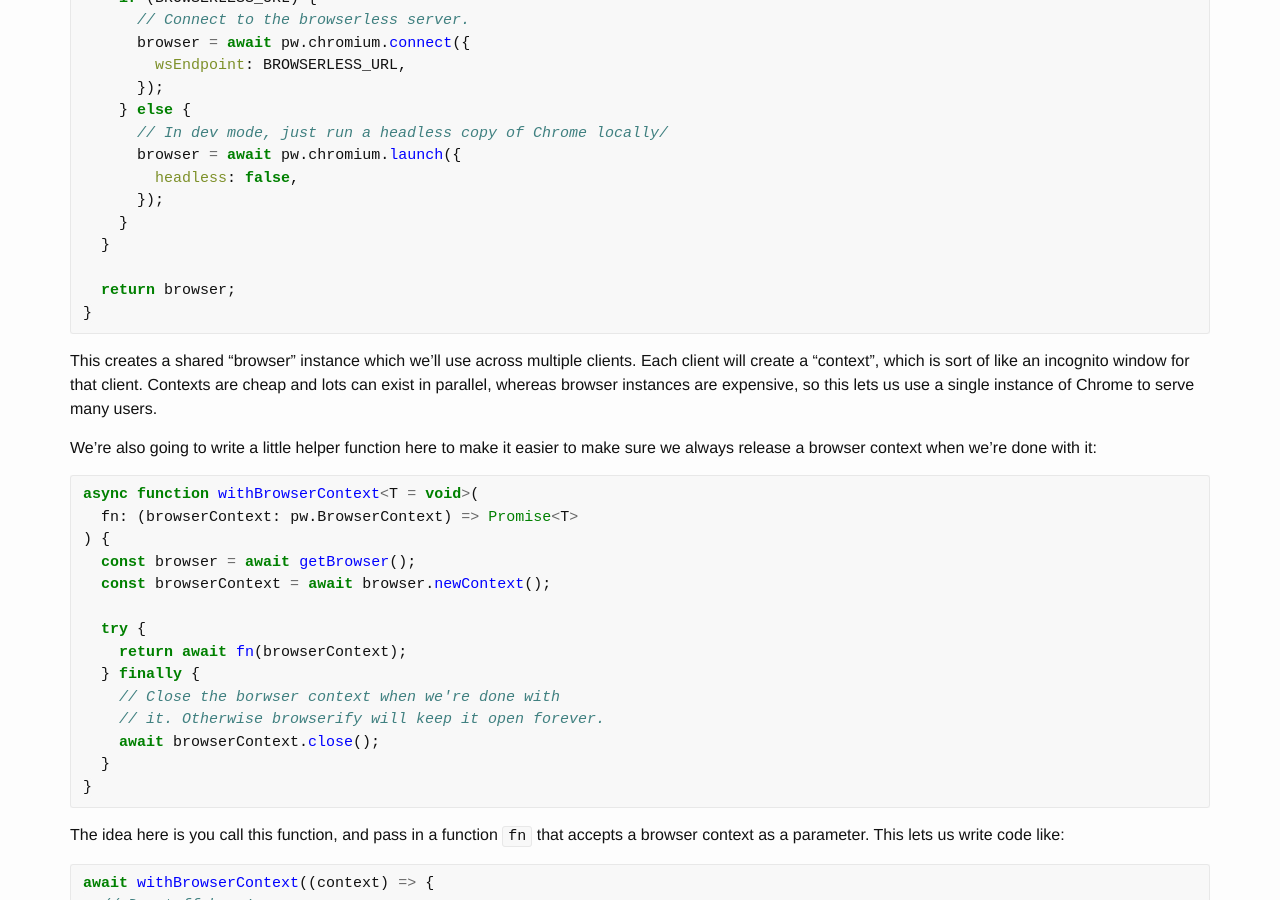
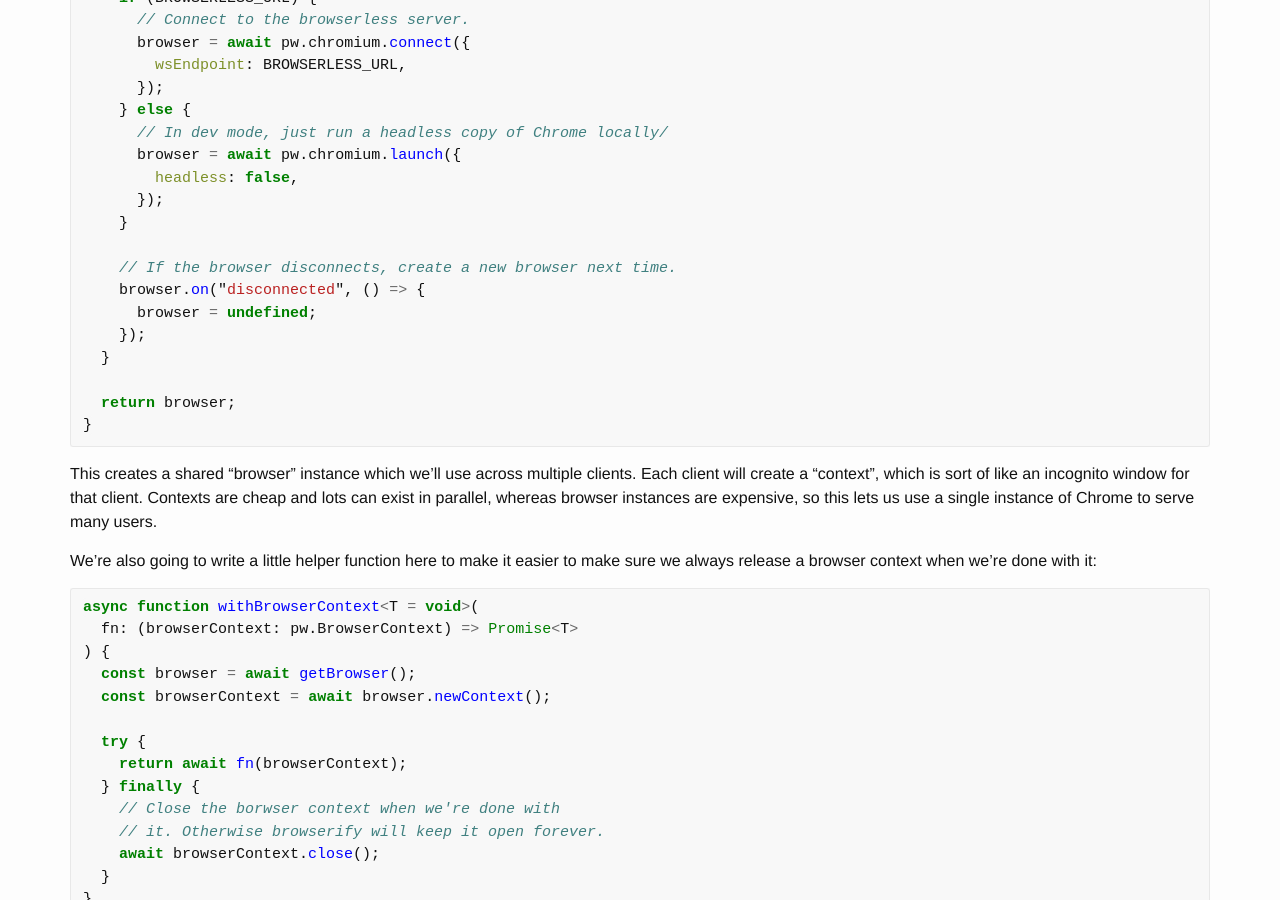
Before and after one commit to jwalton/thedreaming.org, a Jekyll site: the page built from _posts/2020-06-08-export-as-pdf.md, in a window 1280 px wide and 900 px high, scrolled down 1310 px. Built offline with Jekyll 4.4.1, drawn with Linux system fonts in a browser that asks for light colours; comment, search, counter and statistics services are not loaded.

Commit message:
fix(export-as-pdf): Recreate browser session if it disconnects.

```diff
--- a/_posts/2020-06-08-export-as-pdf.md
+++ b/_posts/2020-06-08-export-as-pdf.md
@@ -91,6 +91,11 @@ export async function getBrowser() {
         headless: false,
       });
     }
+
+    // If the browser disconnects, create a new browser next time.
+    browser.on("disconnected", () => {
+      browser = undefined;
+    });
   }
 
   return browser;
@@ -363,5 +368,5 @@ $ BROWSERLESS_URL=ws://localhost:3100?token=2cbc5771-38f2-4dcf-8774-50ad51a971b8
 And now if we try to hit up our endpoint, we should once again see a screenshot
 of our app!
 
-Hopefully this was helpful!  If you try this out, or have a similar (or better!)
+Hopefully this was helpful! If you try this out, or have a similar (or better!)
 soltuion, let me know in the comments!
```
